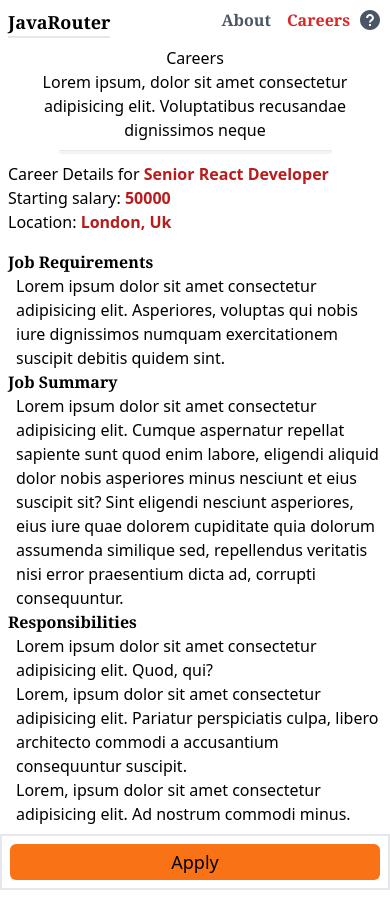
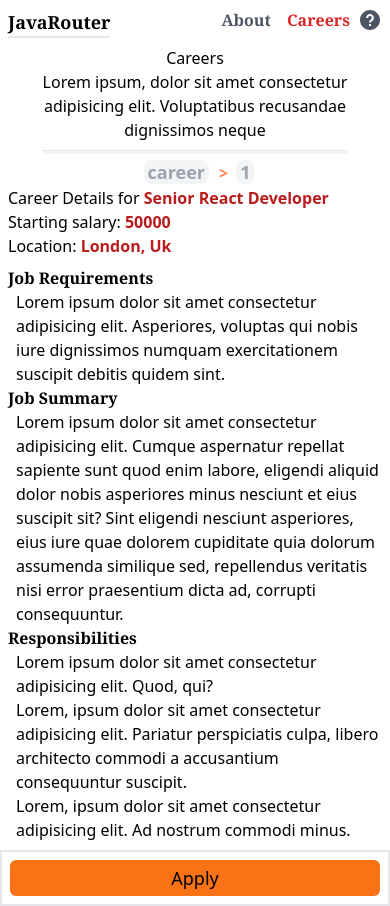
Before and after one commit to daniel-webde/JavaRouters, a React (Vite) app: page /JavaRouters/career/1 in a window 390 px wide. Built offline with nearby package versions, Linux system fonts and the light colour scheme; data requests are answered from the project's data file.

Commit message:
Added breadcrumbs to the careersand careerdetails components

```diff
--- /dev/null
+++ b/src/components/Breadcrumbs.jsx
@@ -0,0 +1,29 @@
+import { Link, useLocation } from "react-router-dom";
+
+const Breadcrumbs = () => {
+  const location = useLocation();
+
+  let curentLink = "";
+  const crumbs = location.pathname
+    .split("/")
+    .filter((crumb) => crumb !== "")
+    .map((crumb) => {
+      curentLink += `/${crumb}`;
+
+      return (
+        <div className="crumb pl-2" key={crumb}>
+          <Link to={curentLink}>
+            <span className="text-lg bg-gray-100 px-1 rounded-lg">{crumb}</span>
+          </Link>
+        </div>
+      );
+    });
+
+  return (
+    <div className="breadcrumb flex justify-center px-2 mt-1 text-gray-400 font-bold text-">
+      {crumbs}
+    </div>
+  );
+};
+
+export default Breadcrumbs;
--- a/src/index.css
+++ b/src/index.css
@@ -5,3 +5,12 @@
 body {
   scroll-behavior: smooth;
 }
+.breadcrumb .crumb::after {
+  content: ">";
+  color: coral;
+  margin-left: 10px;
+}
+
+.breadcrumb .crumb:last-child::after {
+  display: none;
+}
--- a/src/layout/Careerlayout.jsx
+++ b/src/layout/Careerlayout.jsx
@@ -1,4 +1,5 @@
 import { Outlet } from "react-router-dom";
+import Breadcrumbs from "../components/Breadcrumbs";
 
 const Careerlayout = () => {
   return (
@@ -9,7 +10,10 @@ const Careerlayout = () => {
           Lorem ipsum, dolor sit amet consectetur adipisicing elit. Voluptatibus
           recusandae dignissimos neque
         </p>
+        {/* <Breadcrumbs /> */}
+        <hr className="mx-auto w-[80%] sm:w-[50%] rounded-full bg-gray-100 h-1 mt-2" />
       </div>
+      <Breadcrumbs />
 
       <Outlet />
     </div>
--- a/src/pages/Help/Contact.jsx
+++ b/src/pages/Help/Contact.jsx
@@ -32,7 +32,7 @@ const Contact = () => {
             type="text"
             id="message"
             className="bg-gray-50 border-b border-gray-300 text-gray-900 rounded-lg w-full ps-10 p-2.5 block shadow-md text-center focus:outline-none sm:max-w-[50%] mx-auto"
-            placeholder="name@flowbite.com"
+            placeholder="Enter your message or question here"
             onChange={handleMessageChange}
             required
           />
--- a/src/pages/Help/FAQ.jsx
+++ b/src/pages/Help/FAQ.jsx
@@ -2,7 +2,7 @@ const FAQ = () => {
   return (
     <div className="pt-8 md:mx-8">
       <p className="py-2 md:text-left">Frequently Asked Questions</p>
-      <div className="my-2 px-2 py-3 bg-gray-50 text-left hover:shadow-md duration-300 rounded-sm">
+      <div className="my-2 px-2 py-3 bg-gray-50 text-left shadow-sm shadow-gray-300 sm:shadow-none hover:shadow-md duration-300 rounded-sm">
         <p className="font-bold py-2">Lorem ipsum dolor sit amet.</p>
         <p>
           Lorem ipsum dolor sit amet, consectetur adipisicing elit. Fugiat quae
@@ -11,7 +11,7 @@ const FAQ = () => {
           consequatur aspernatur sapiente.
         </p>
       </div>
-      <div className="my-2 px-2 py-3 bg-gray-50 text-left hover:shadow-md duration-300 rounded-sm">
+      <div className="my-2 px-2 py-3 bg-gray-50 text-left shadow-sm shadow-gray-300 sm:shadow-none hover:shadow-md duration-300 rounded-sm">
         <p className="font-bold py-2">Lorem ipsum dolor sit amet.</p>
         <p>
           Lorem ipsum dolor sit amet consectetur adipisicing elit. Impedit
@@ -19,7 +19,7 @@ const FAQ = () => {
           magnam!
         </p>
       </div>
-      <div className="my-2 px-2 py-3 bg-gray-50 text-left hover:shadow-md duration-300 rounded-sm">
+      <div className="my-2 px-2 py-3 bg-gray-50 text-left shadow-sm shadow-gray-300 sm:shadow-none hover:shadow-md duration-300 rounded-sm">
         <p className="font-bold py-2">Lorem ipsum dolor sit amet.</p>
         <p>
           Lorem ipsum dolor sit amet consectetur adipisicing elit. Ab, vero
--- a/src/pages/careers/CareerDetails.jsx
+++ b/src/pages/careers/CareerDetails.jsx
@@ -1,4 +1,5 @@
 import { Link, useLoaderData, useParams } from "react-router-dom";
+import Breadcrumbs from "../../components/Breadcrumbs";
 
 const CareerDetails = () => {
   const { id } = useParams();
@@ -7,8 +8,10 @@ const CareerDetails = () => {
   return (
     <div>
       {/* <hr className="mx-auto bg-gray-400 border-0 rounded-full w-48 h-1 my-2" /> */}
-      <hr className="mx-auto w-[70%] sm:w-[50%] rounded-full bg-gray-100 h-1 mt-2" />
-      <div className="p-2">
+      {/* <hr className="mx-auto w-[70%] sm:w-[50%] rounded-full bg-gray-100 h-1 mt-2" /> */}
+      {/* <Breadcrumbs /> */}
+
+      <div className="px-2">
         <h2>
           Career Details for{" "}
           <span className="font-semibold text-red-700">{career.title}</span>
--- a/src/pages/careers/Careers.jsx
+++ b/src/pages/careers/Careers.jsx
@@ -52,6 +52,7 @@ export default Careers;
 //Loader Function
 export const careersLoader = async () => {
   const res = await fetch("http://localhost:4000/career");
+  // const res = await fetch("http://localhost:5000/career");
 
   if (!res.ok) {
     throw Error("Server is Offline!");
--- a/src/pages/careers/CareersError.jsx
+++ b/src/pages/careers/CareersError.jsx
@@ -3,12 +3,22 @@ import { useRouteError, Link } from "react-router-dom";
 const CareersError = () => {
   const error = useRouteError();
   return (
-    <div className="text-center py-12">
-      <h2 className="text-red-500 animate-pulse text-4xl p-4">Error</h2>
-      <p className="text-gray-500 text-xl">{error.message}</p>
-      <Link to="/" className=" text-cyan-600 font-serif">
-        Back to home page
-      </Link>
+    <div className="text-center">
+      <div className="text-center px-1">
+        <h2>Careers</h2>
+        <p>
+          Lorem ipsum, dolor sit amet consectetur adipisicing elit. Voluptatibus
+          recusandae dignissimos neque
+        </p>
+      </div>
+
+      <div className="mt-[20%] sm:mt-10">
+        <h2 className="text-red-500 animate-pulse text-4xl p-4">Error</h2>
+        <p className="text-gray-500 text-xl">{error.message}</p>
+        <Link to="/" className=" text-cyan-600 font-serif">
+          Back to home page
+        </Link>
+      </div>
     </div>
   );
 };
```
